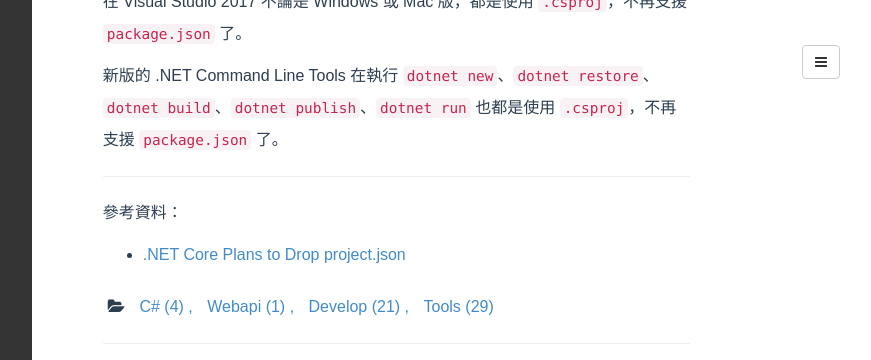
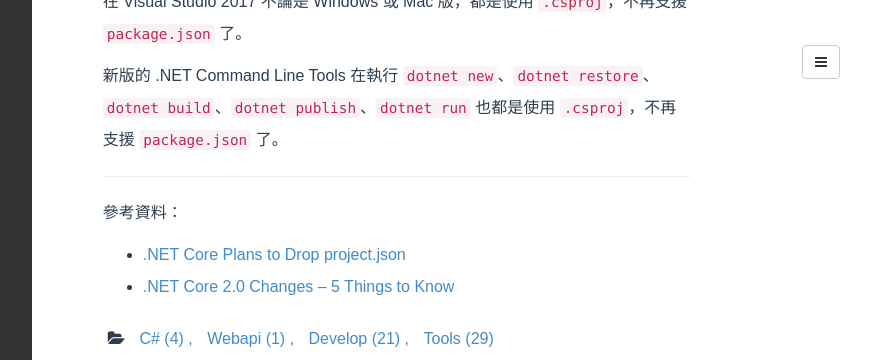
Before and after one commit to poychang/poychang.github.io, a Jekyll site: the page built from _posts/2016-11-21-net-core-drop-package-json.md, in a window 1280 px wide and 900 px high, scrolled down 758 px, cut to the strip 0-360 px from the top of the window. Shown: the whole strip, without its empty margins (395-1266 px from the left). Built offline with Jekyll 4.4.1, drawn with Linux system fonts in a browser that asks for light colours; some web fonts are replaced; comment, search, counter and statistics services are not loaded.

Commit message:
alter post

```diff
--- a/_posts/2016-11-21-net-core-drop-package-json.md
+++ b/_posts/2016-11-21-net-core-drop-package-json.md
@@ -30,3 +30,4 @@ categories: [C#, Webapi, Develop, Tools]
 參考資料：
 
 * [.NET Core Plans to Drop project.json](http://www.infoq.com/cn/news/2016/05/project-json)
+* [.NET Core 2.0 Changes – 5 Things to Know](https://stackify.com/net-core-2-0-changes/)
```
